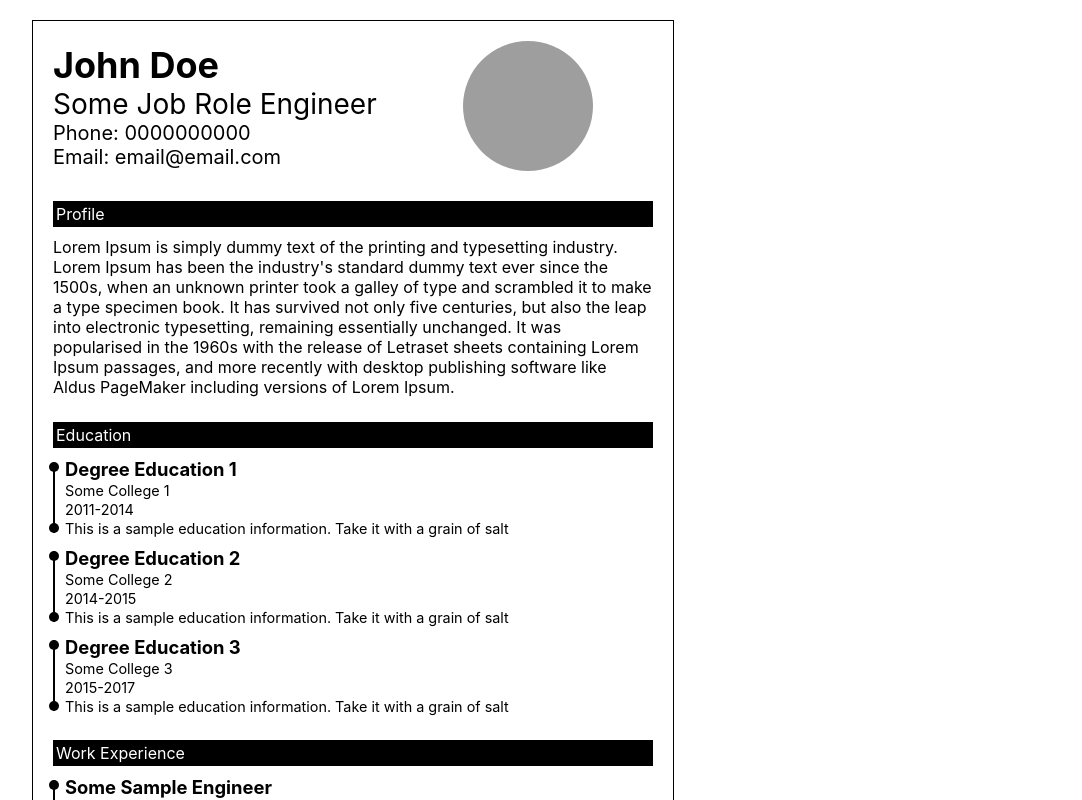
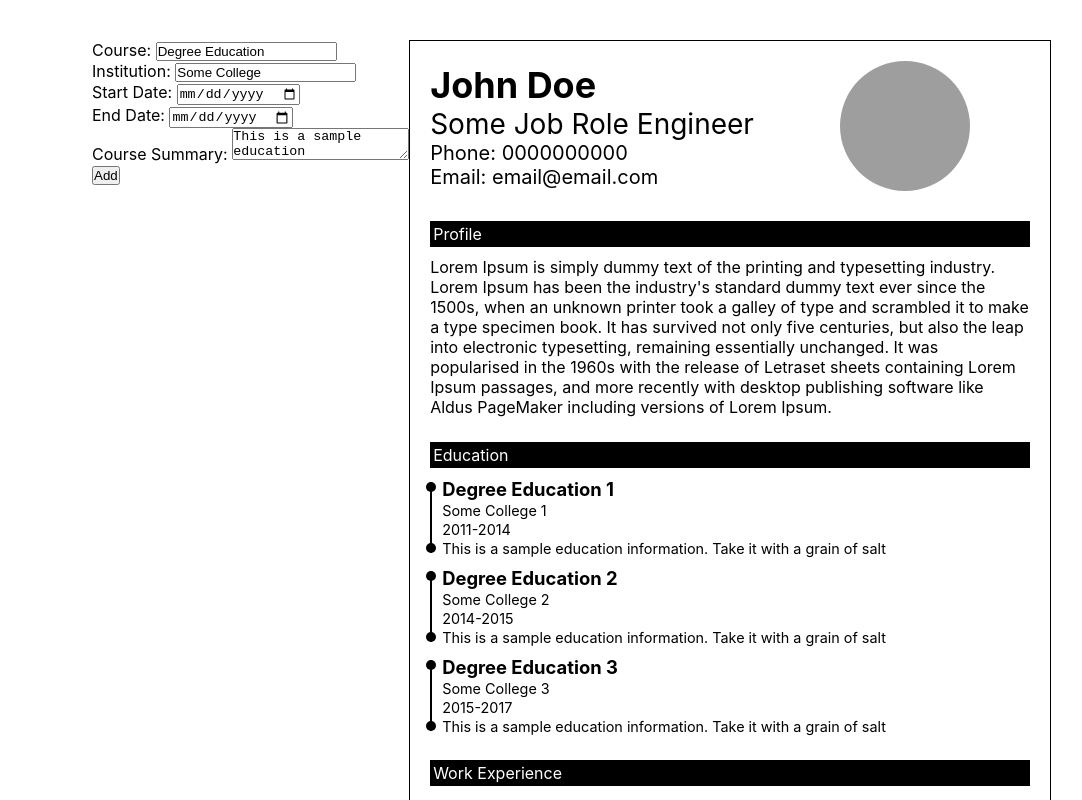
Before and after one commit to pritalb/odin-cv-app, a React (Create React App) app in the folder cv-app/: page / in a window 1280 px wide. Shown: the top 800 px of the page, without its empty margins (28-1110 px from the left). Built offline with nearby package versions, Linux system fonts and the light colour scheme; grey boxes are pictures that could not be loaded.

Commit message:
add form to add Educational Experience

```diff
--- a/cv-app/src/App.js
+++ b/cv-app/src/App.js
@@ -1,5 +1,6 @@
 import './styles/App.css';
 import Resume from './components/Resume';
+import ExperienceForm from './components/ExperienceForm';
 
 function App() {
   return (
--- a/cv-app/src/components/EducationalExperience.js
+++ b/cv-app/src/components/EducationalExperience.js
@@ -161,32 +161,6 @@ class Education extends Component {
 class EducationSection extends Component {
     constructor(props) {
         super(props);
-
-        this.state = {
-            currentUniqueKey: 3,
-            educations: [
-                            <Education  key="education-0"
-                                        course='Degree Education 1'
-                                        institution='Some College 1'
-                                        startDate='2011'
-                                        endDate='2014'
-                                        summary='This is a sample education information. Take it with a grain of salt'/>,
-
-                            <Education  key="education-1"
-                                        course='Degree Education 2'
-                                        institution='Some College 2'
-                                        startDate='2014'
-                                        endDate='2015'
-                                        summary='This is a sample education information. Take it with a grain of salt' />,
-
-                            <Education  key="education-2"
-                                        course='Degree Education 3'
-                                        institution='Some College 3'
-                                        startDate='2015'
-                                        endDate='2017'
-                                        summary='This is a sample education information. Take it with a grain of salt'/>,
-                        ],
-        }
     }
 
     render() {
@@ -194,11 +168,11 @@ class EducationSection extends Component {
             <div className='resume-info-section'>
                 <div className='section-heading'> Education </div>
                 <div id='education-container'>
-                    { this.state.educations }
+                    { this.props.educations }
                 </div>
             </div>
         );
     }
 }
 
-export default EducationSection;
+export { EducationSection, Education };
--- /dev/null
+++ b/cv-app/src/components/ExperienceForm.js
@@ -0,0 +1,132 @@
+import React, { Component } from "react";
+
+class AddEducationForm extends Component {
+    constructor(props) {
+        super(props);
+
+        this.SetCourse = this.SetCourse.bind(this);
+        this.SetInstitution= this.SetInstitution.bind(this);
+        this.SetStartDate = this.SetStartDate.bind(this);
+        this.SetEndDate = this.SetEndDate.bind(this);
+        this.SetSummary = this.SetSummary.bind(this);
+        this._AddEducation = this._AddEducation.bind(this);
+
+        this.state = {
+            course: 'Degree Education',
+            institution: 'Some College',
+            startDate: '2014',
+            endDate: '2015',
+            summary: 'This is a sample education information. Take it with a grain of salt',
+        }
+    }
+
+    _AddEducation () {
+        this.props.AddEducation(
+            this.state.course,
+            this.state.institution,
+            this.state.startDate,
+            this.state.endDate,
+            this.state.summary
+        );
+    }
+
+    SetCourse(e) {
+        const val = e.target.value;
+
+        this.setState({
+            course: val,
+        });
+    }
+
+    SetInstitution(e) {
+        const val = e.target.value;
+
+        this.setState({
+            institution: val,
+        });
+    }
+
+    SetStartDate(e) {
+        const val = e.target.value;
+
+        this.setState({
+            startDate: val,
+        });
+    }
+
+    SetEndDate(e) {
+        const val = e.target.value;
+
+        this.setState({
+            endDate: val,
+        });
+    }
+
+    SetSummary(e) {
+        const val = e.target.value;
+
+        this.setState({
+            summary: val,
+        });
+    }
+
+    render() {
+        return (
+            <div>
+                <div>
+                    <label> Course: </label>
+                    <input value={this.state.course} onChange={(event) => this.SetCourse(event)}/>
+                </div>
+
+                <div>
+                    <label> Institution: </label>
+                    <input value={this.state.institution} onChange={(event) => this.SetInstitution(event)}/>
+                </div>
+
+                <div>
+                    <label> Start Date: </label>
+                    <input type="date" value={this.state.startDate} onChange={(event) => this.SetStartDate(event)}/>
+                </div>
+
+                <div>
+                    <label> End Date: </label>
+                    <input type="date" value={this.state.endDate} onChange={(event) => this.SetEndDate(event)}/>
+                </div>
+                <div>
+                    <label> Course Summary: </label>
+                    <textarea value={this.state.summary} onChange={(event) => this.SetSummary(event)}></textarea>
+                </div>
+                <button onClick={this._AddEducation}> Add </button>
+            </div>
+        );
+    }
+}
+
+class AddWorkExperienceForm extends Component {
+    constructor(props) {
+        super(props);
+    }
+
+    render() {
+        return (
+            <div></div>
+        );
+    }
+}
+
+class ExperienceForm extends Component {
+    constructor(props) {
+        super(props);
+    }
+
+    render() {
+        return (
+            <div>
+                <AddEducationForm AddEducation={this.props.AddEducation}/>
+                <AddWorkExperienceForm />
+            </div>
+        );
+    }
+}
+
+export default ExperienceForm;
--- a/cv-app/src/components/Resume.js
+++ b/cv-app/src/components/Resume.js
@@ -1,24 +1,74 @@
 import React, { Component } from 'react';
 import IntroSection from './IntroSection';
 import ProfileSection from './ProfileSummary';
-import EducationSection from './EducationalExperience';
+import { EducationSection, Education } from './EducationalExperience';
 import WorkExperienceSection from './ProfessionalWorkExperience';
+import ExperienceForm from './ExperienceForm';
 import '../styles/Resume.css';
 
 
 class Resume extends Component {
-    constructor() {
-        super();
+    constructor(props) {
+        super(props);
+
+        this.AddEducation = this.AddEducation.bind(this);
+
+        this.state = {
+            currentUniqueKey: 3,
+            educations: [
+                            <Education  key="education-0"
+                                        course='Degree Education 1'
+                                        institution='Some College 1'
+                                        startDate='2011'
+                                        endDate='2014'
+                                        summary='This is a sample education information. Take it with a grain of salt'/>,
+
+                            <Education  key="education-1"
+                                        course='Degree Education 2'
+                                        institution='Some College 2'
+                                        startDate='2014'
+                                        endDate='2015'
+                                        summary='This is a sample education information. Take it with a grain of salt' />,
+
+                            <Education  key="education-2"
+                                        course='Degree Education 3'
+                                        institution='Some College 3'
+                                        startDate='2015'
+                                        endDate='2017'
+                                        summary='This is a sample education information. Take it with a grain of salt'/>,
+                        ],
+        }
+    }
+
+    AddEducation(course, institution, startDate, endDate, summary) {
+        const currentKey = this.state.currentUniqueKey
+        const key = `education-${currentKey}`;
+        const edu = <Education  key={key}
+                                course={course}
+                                institution={institution}
+                                startDate={startDate}
+                                endDate={endDate}
+                                summary={summary} />
+
+        this.setState({
+            currentUniqueKey: (currentKey) => currentKey + 1,
+        });
+        this.setState({
+            educations: [...this.state.educations, edu],
+        });
     }
 
     render() {
         return (
-            <div id='resume'>
-                <IntroSection />
-                <div id='resume-info'>
-                    <ProfileSection />
-                    <EducationSection />
-                    <WorkExperienceSection />
+            <div id='resume-container'>
+                <ExperienceForm AddEducation={this.AddEducation}/>
+                <div id='resume'>
+                    <IntroSection />
+                    <div id='resume-info'>
+                        <ProfileSection />
+                        <EducationSection educations={this.state.educations}/>
+                        <WorkExperienceSection />
+                    </div>
                 </div>
             </div>
         );
--- a/cv-app/src/styles/Resume.css
+++ b/cv-app/src/styles/Resume.css
@@ -1,3 +1,12 @@
+#resume-container {
+    display: flex;
+    flex-direction: row;
+    padding-left: 60px;
+    padding-right: 60px;
+    padding-top: 20px;
+    justify-content: space-between;
+}
+
 #resume {
     display: flex;
     flex-direction: column;
```
